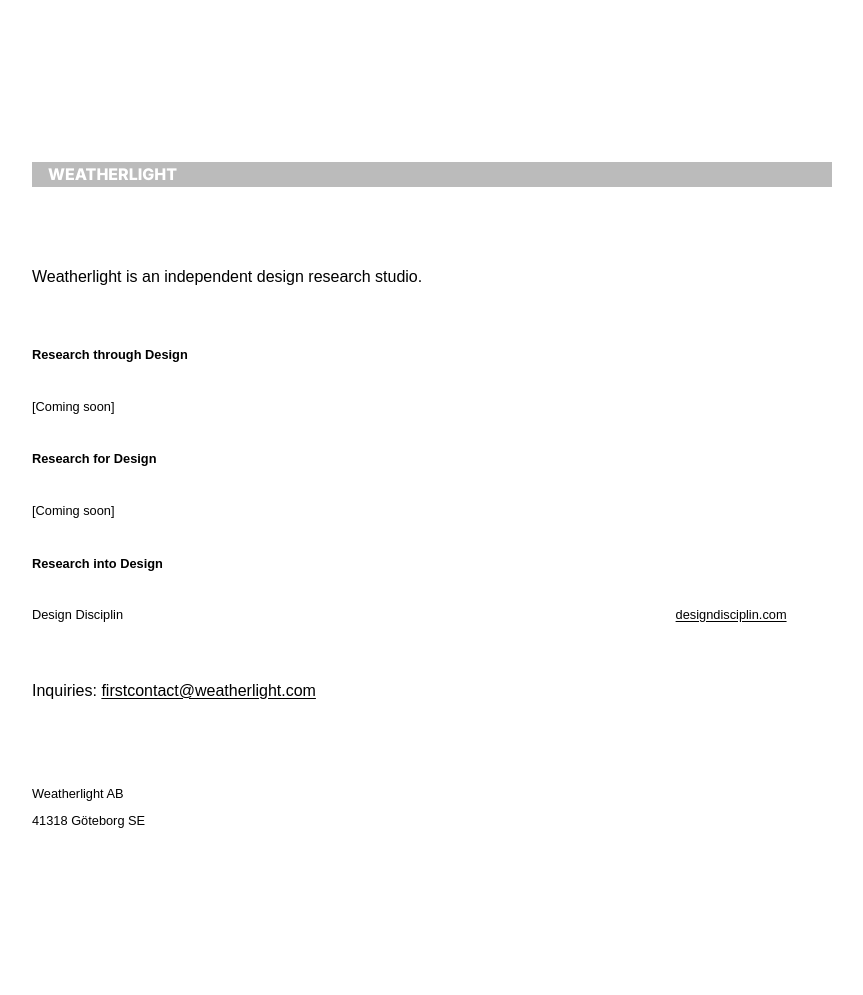
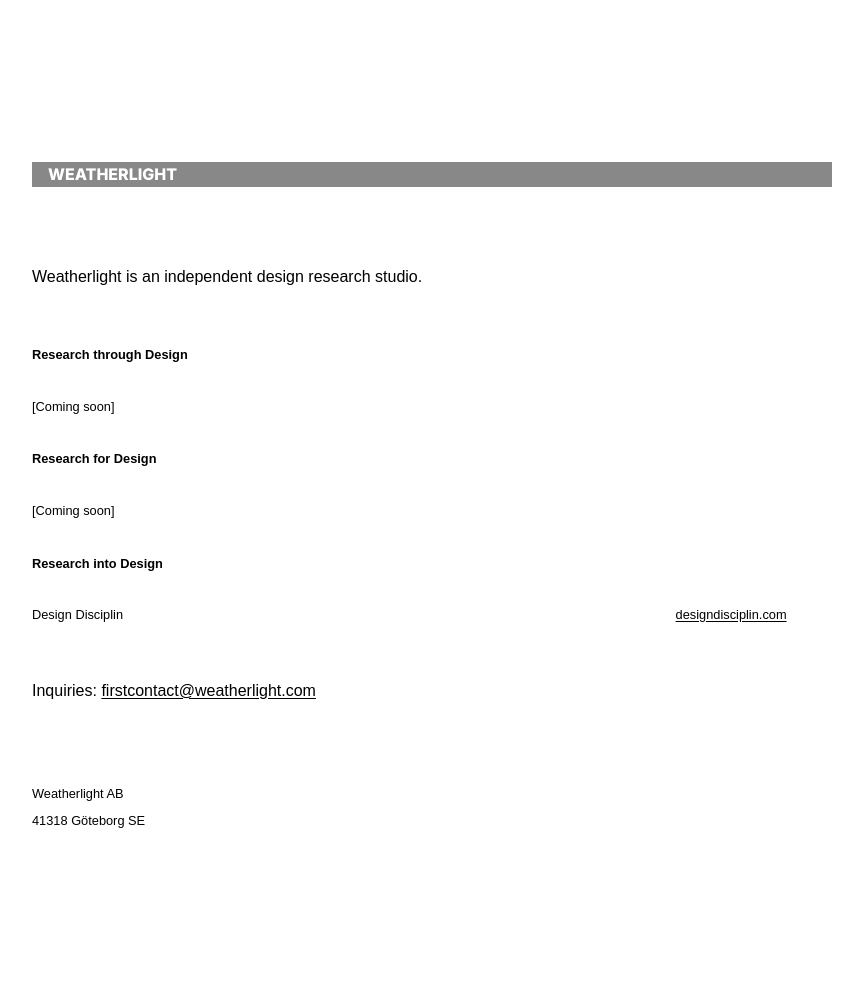
Before and after one commit to mbaytas/weatherlight, a Jekyll site: the page built from README.md, in a window 1280 px wide. Shown: the whole page, without its empty margins (208-1071 px from the left). Built offline with Jekyll 4.4.1, drawn with Linux system fonts in a browser that asks for light colours; some web fonts are replaced; our own code applies the rules of GitHub Pages for plain Markdown files.

Commit message:
Update default.html

```diff
--- a/_layouts/default.html
+++ b/_layouts/default.html
@@ -115,7 +115,7 @@ dd {
 /* Misc */
 
 nav h1 {
-  background-color: #bbb;
+  background-color: #888;
   color: #fff;
   font-family: 'Inter', sans-serif;
   font-weight: 800;
```
